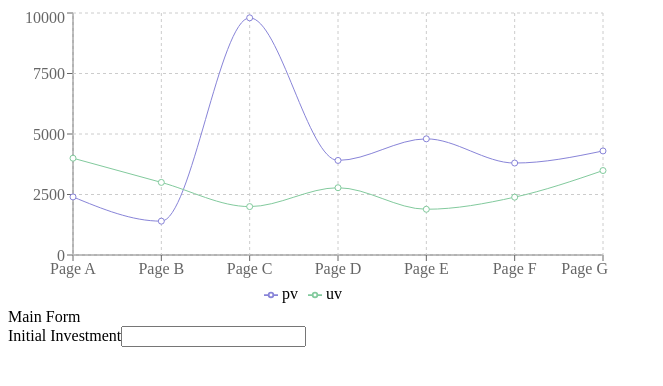
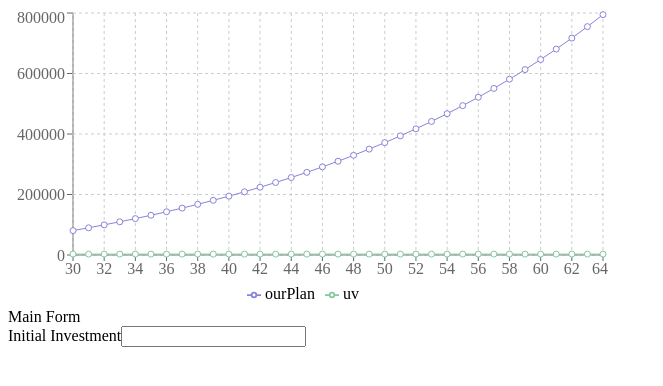
Before and after one commit to swetton/insurance-model, a React (Create React App) app: page / in a window 1280 px wide. Shown: the top 386 px of the page, without its empty margins (0-663 px from the left). Built offline with nearby package versions, Linux system fonts and the light colour scheme.

Commit message:
Calculate ourPlan from static variables

```diff
--- a/package.json
+++ b/package.json
@@ -3,6 +3,7 @@
   "version": "0.1.0",
   "private": true,
   "dependencies": {
+    "lodash": "^4.17.4",
     "react": "^16.2.0",
     "react-dom": "^16.2.0",
     "react-redux": "^5.0.6",
--- a/src/App.js
+++ b/src/App.js
@@ -1,18 +1,133 @@
 import React, { Component } from 'react';
+import _ from 'lodash';
+
 import Chart from './components/Chart';
 import MainForm from './components/MainForm';
 
 class App extends Component {
+  currentAge() {
+    return 30;
+  }
+
+  retirementAge() {
+    return 65;
+  }
+
+  ages() {
+    return _.range(this.currentAge(), this.retirementAge());
+  }
+
+  primaryCiAmount() {
+    return 69000;
+  }
+
+  primaryIllness() {
+    return true;
+  }
+
+  primaryCiInsuranceReturns() {
+    if (this.includePrimaryCiInsurance()) return 0;
+    if (!this.primaryIllness()) return 0;
+
+    return this.primaryCiAmount();
+  }
+
+  secondaryCiAmount() {
+    return 92000;
+  }
+
+  secondaryIllness() {
+    return true;
+  }
+
+  secondaryCiInsuranceReturns() {
+    if (this.includeSecondaryCiInsurance()) return 0;
+    if (!this.secondaryIllness()) return 0;
+
+    return this.secondaryCiAmount();
+  }
+
+  yearsTillRetirement() {
+    return this.retirementAge() - this.currentAge();
+  }
+
+  illnessEventAge() {
+    return _.floor(this.currentAge() + this.yearsTillRetirement() / 2)
+  }
+
+  ciReturns(age) {
+    if (age !== this.illnessEventAge()) return 0;
+
+    return this.primaryCiInsuranceReturns() + this.secondaryCiInsuranceReturns();
+  }
+
+  rateOfReturn() {
+    return 0.05;
+  }
+
+  ourFees() {
+    return 0.005;
+  };
+
+  includePrimaryCiInsurance() {
+    return true;
+  }
+
+  primaryCiCost() {
+    return 33;
+  }
+
+  maybePrimaryCiCost() {
+    if (!this.includePrimaryCiInsurance()) return 0;
+
+    return this.primaryCiCost();
+  }
+
+  includeSecondaryCiInsurance() {
+    return true;
+  }
+
+  secondaryCiCost() {
+    return 47;
+  }
+
+  maybeSecondaryCiCost() {
+    if (!this.includeSecondaryCiInsurance()) return 0;
+
+    return this.secondaryCiCost();
+  }
+
+  pacMonth() {
+    return 550;
+  }
+
+  pacMinusInsuranceCost() {
+    return this.pacMonth() - this.maybePrimaryCiCost() - this.maybeSecondaryCiCost();
+  }
+
+  initialInvestment() {
+    return 75000;
+  }
+
+  initialOurPlan() {
+    return this.initialInvestment() + (this.pacMinusInsuranceCost() * 12);
+  }
+
+  ourPlan(age) {
+    if (age === this.currentAge()) return this.initialOurPlan();
+
+    return this.ourPlan(age - 1) * (1 + (this.rateOfReturn() - this.ourFees())) +
+      12 * this.pacMinusInsuranceCost() - this.ciReturns(age);
+  }
+
   result() {
-    return [
-      {age: 'Page A', uv: 4000, pv: 2400, amt: 2400},
-      {age: 'Page B', uv: 3000, pv: 1398, amt: 2210},
-      {age: 'Page C', uv: 2000, pv: 9800, amt: 2290},
-      {age: 'Page D', uv: 2780, pv: 3908, amt: 2000},
-      {age: 'Page E', uv: 1890, pv: 4800, amt: 2181},
-      {age: 'Page F', uv: 2390, pv: 3800, amt: 2500},
-      {age: 'Page G', uv: 3490, pv: 4300, amt: 2100},
-    ];
+    return _.map(this.ages(), (age) => ({
+      age,
+      ourPlan: _.round(this.ourPlan(age)),
+      uv: 3000,
+      pv: 1232,
+      amt: 4211,
+    }));
   }
 
   render() {
--- a/src/components/Chart.js
+++ b/src/components/Chart.js
@@ -22,7 +22,7 @@ class Chart extends Component {
          <CartesianGrid strokeDasharray="3 3"/>
          <Tooltip/>
          <Legend />
-         <Line type="monotone" dataKey="pv" stroke="#8884d8" activeDot={{r: 8}}/>
+         <Line type="monotone" dataKey="ourPlan" stroke="#8884d8" activeDot={{r: 8}}/>
          <Line type="monotone" dataKey="uv" stroke="#82ca9d" />
       </LineChart>
     );
```
